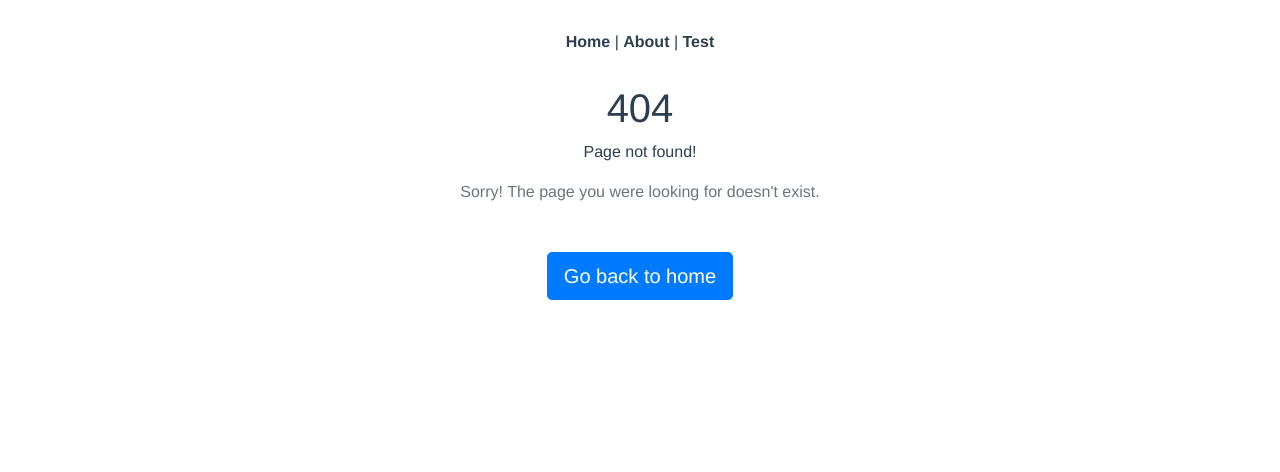
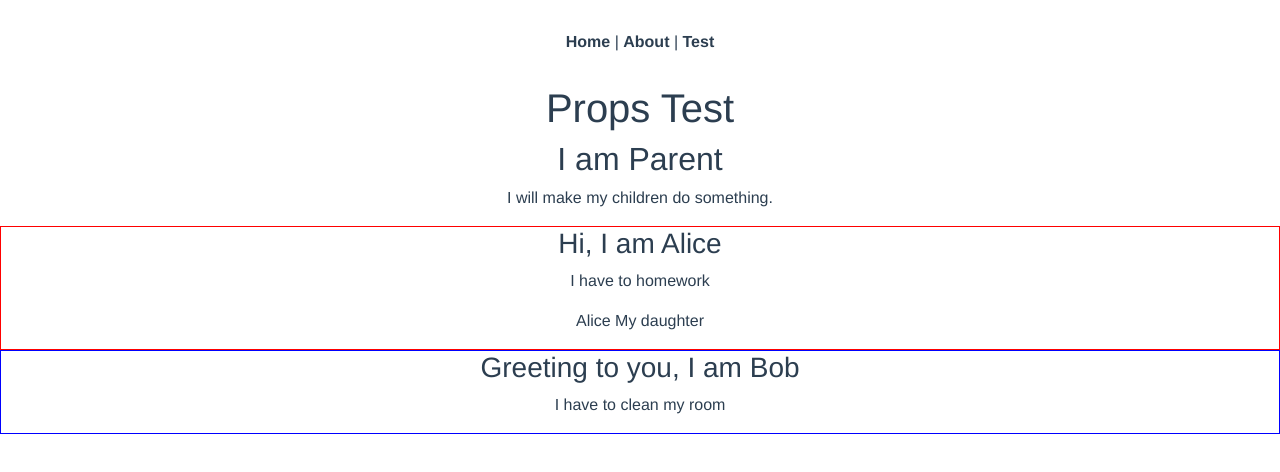
Before and after one commit to leegandhi18/vue-practice, a Vue app: page /test-family/props in a window 1280 px wide. Before the commit this address had no page. Shown: the top 472 px of the page. Built offline with nearby package versions, Linux system fonts and the light colour scheme.

Commit message:
vue Component test

```diff
--- a/src/router/index.js
+++ b/src/router/index.js
@@ -58,6 +58,10 @@ const routes = [
     component: () => import('../views/comp') // 호출되는 파일이 index.vue인 경우에는 파일명을 생략할 수 있다.
   },
   {
+    path: '/test-family/props',
+    component: () => import('../views/family/props/Parent.vue')
+  },
+  {
     path: '*', // NotFound 설정을 위한 path('*')는 반드시 맨 하단에 위치 해야 한다.
     component: () => import('../components/NotFound.vue')
   }
--- /dev/null
+++ b/src/views/family/props/Child1.vue
@@ -0,0 +1,24 @@
+<template>
+  <div>
+    <h3>Hi, I am Alice</h3>
+    <p>I have to {{ job }}</p>
+    <p>{{ user.name }} {{ user.who }}</p>
+  </div>
+</template>
+
+<script>
+export default {
+  props: {
+    job: {
+      type: String,
+      required: false,
+      default: 'Nothing'
+    },
+    user: {
+      type: Object,
+      required: false,
+      default: null
+    }
+  }
+}
+</script>
--- /dev/null
+++ b/src/views/family/props/Child2.vue
@@ -0,0 +1,18 @@
+<template>
+  <div>
+    <h3>Greeting to you, I am Bob</h3>
+    <p>I have to {{ job }}</p>
+  </div>
+</template>
+
+<script>
+export default {
+  props: {
+    job: {
+      type: String,
+      required: false,
+      default: 'Nothing'
+    }
+  }
+}
+</script>
--- /dev/null
+++ b/src/views/family/props/Parent.vue
@@ -0,0 +1,33 @@
+<template>
+  <div>
+    <h1>Props Test</h1>
+    <h2>I am Parent</h2>
+    <p>I will make my children do something.</p>
+    <div style="border: 1px solid red">
+      <alice job="homework" :user="myAlice" />
+    </div>
+    <div style="border: 1px solid blue">
+      <bob job="clean my room" />
+    </div>
+  </div>
+</template>
+
+<script>
+import Alice from './Child1.vue'
+import Bob from './Child2.vue'
+
+export default {
+  components: {
+    Alice,
+    Bob
+  },
+  data() {
+    return {
+      myAlice: {
+        name: 'Alice',
+        who: 'My daughter'
+      }
+    }
+  }
+}
+</script>
```
